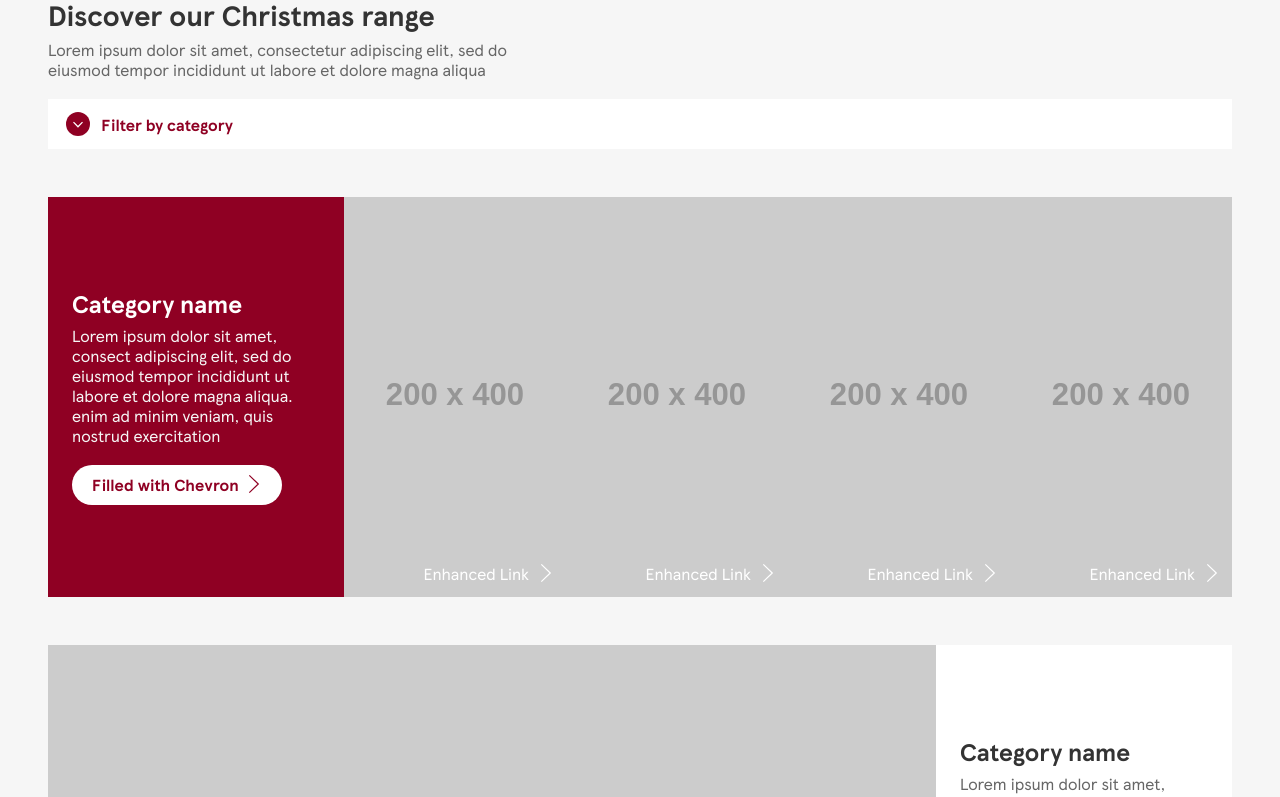
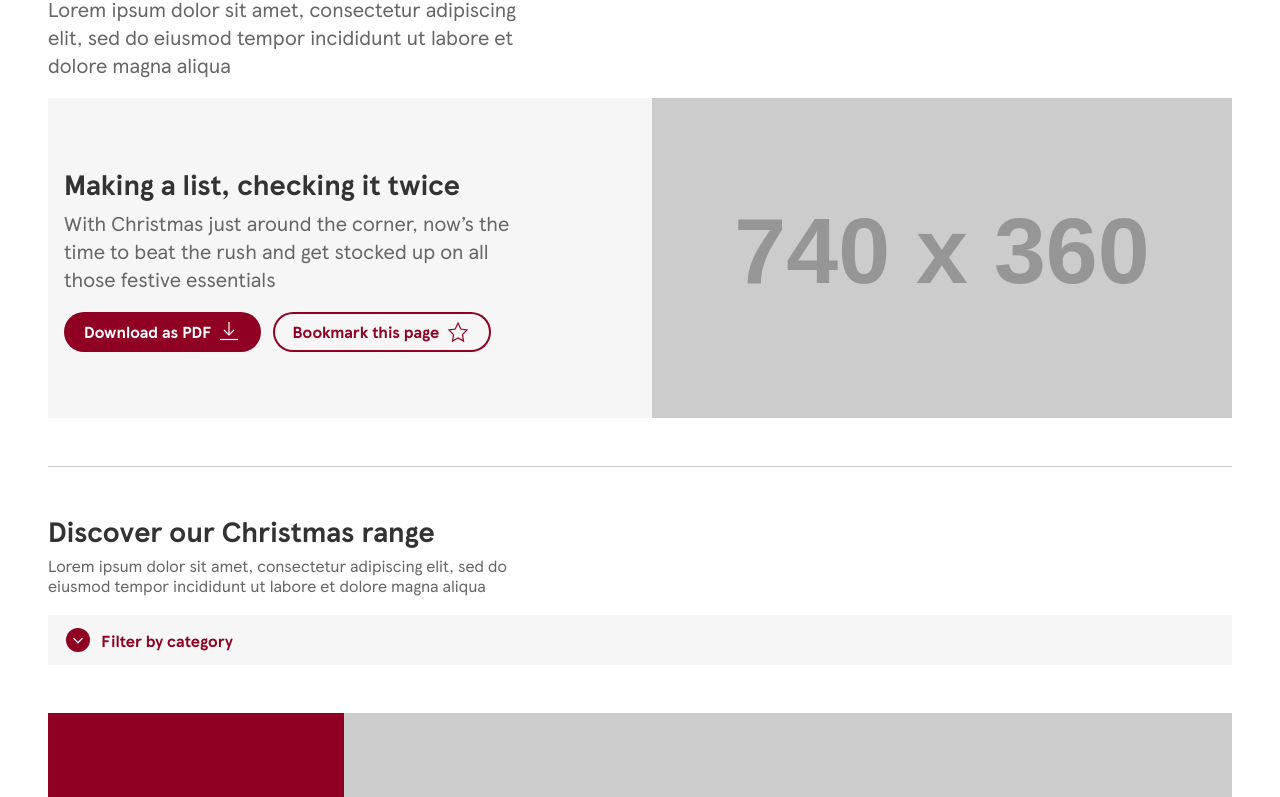
Before and after one commit to mfung1/ITCSS-test, a website: page Markup/templates/checklist.html in a window 1280 px wide. Shown: the part 106-903 px from the top of the page. Drawn offline with Linux system fonts and the light colour scheme; placeholder pictures from the web are drawn by us.

Commit message:
Updated styles

```diff
--- a/Markup/templates/checklist.html
+++ b/Markup/templates/checklist.html
@@ -7,7 +7,7 @@
     <link href="../../dist/css/styles.min.css" type="text/css" rel="stylesheet"/>
     <link href="../../dist/css/fonts.css" rel="stylesheet" type="text/css"/>
     <style>
-      body {background: #f6f6f6}
+      body {background: #ffffff}
     </style>
   </head>
   <body>
@@ -19,6 +19,31 @@
           </symbol>
         </defs>
       </svg>
+      <h1 class="mb-9 mw-480">Christmas checklist</h1>
+      <p class="ddl-t2 mb-19 mw-480">Lorem ipsum dolor sit amet, consectetur adipiscing elit, sed do eiusmod tempor incididunt ut labore et dolore magna aliqua</p>
+      <section class="ddl-blbrd mb-48">
+        <div class="ddl-blbrd_cpy bg-grey">
+          <h2 class="mb-9 mw.-480">Making a list, checking it twice</h2>
+          <p class="ddl-t2 mb-19 mw-480">With Christmas just around the corner, now&rsquo;s the time to beat the rush and get stocked up on all those festive essentials</p>
+          <div>
+            <a href="#" class="ddl-btn ddl-btn-crmsn mr-8">
+              <span class="ddl-lbl ddl-t3">Download as PDF</span>
+              <svg class="ddl-svg ddl-svg--wht" width="24" height="26" viewBox="0 0 24 26">
+                <line x1="3" x2="21" y1="20.5" y2="20.5"></line>
+                <polyline points="7 11 12 16 17 11"></polyline>
+                <line x1="12" x2="12" y1="16" y2="3"></line>
+              </svg>
+            </a>
+            <a href="#" rel="sidebar" title="Bookmark this page" id="bookmark" class="ddl-btn ddl-btn-hllw">
+              <span class="ddl-lbl ddl-t3">Bookmark this page</span>
+              <svg class="ddl-svg ddl-svg--crmsn" viewBox="0 0 26 26" width="26" height="26">
+                <polygon class="a" points="13 19.05 7.46 22.12 8.52 15.61 4 10.97 10.24 10.02 13 4.12 15.76 10.02 22 10.97 17.48 15.61 18.54 22.12 13 19.05"></polygon>
+              </svg>
+            </a>
+          </div>
+        </div>
+        <div class="ddl-blbrd_img" style="background-image:url(https://via.placeholder.com/740x360)"></div>
+      </section>
       <div class="ddl-divider mb-48"></div>
       <section class="mb-48">
         <h2 class="mb-9 mw-480">Discover our Christmas range</h2>
@@ -255,7 +280,7 @@
               </span>
             </a>
           </div>
-          <section class="ddl-crd bg-wht">
+          <section class="ddl-crd bg-grey">
             <h3 class="mb-9">Category name</h3>
             <p class="ddl-t3 mb-19">Lorem ipsum dolor sit amet, consect adipiscing elit, sed do eiusmod tempor incididunt ut labore et dolore magna aliqua. enim ad minim veniam, quis nostrud exercitation</p>
             <a href="#" class="ddl-btn ddl-btn-crmsn">
@@ -359,7 +384,7 @@
               </span>
             </a>
           </div>
-          <section class="ddl-crd bg-wht">
+          <section class="ddl-crd bg-grey">
             <h3 class="mb-9">Category name</h3>
             <p class="ddl-t3 mb-19">Lorem ipsum dolor sit amet, consect adipiscing elit, sed do eiusmod tempor incididunt ut labore et dolore magna aliqua. enim ad minim veniam, quis nostrud exercitation</p>
             <a href="#" class="ddl-btn ddl-btn-crmsn">
```
Also changed, not shown: build/js/filter.js, build/scss/03-Generic/reset.scss, build/scss/05-Objects/transforms.scss, build/scss/06-Components/billboard.scss (added), build/scss/06-Components/filter.scss, build/scss/06-Components/pill-button.scss, build/scss/index.scss, dist/css/styles.min.css, dist/js/scripts.min.js.
